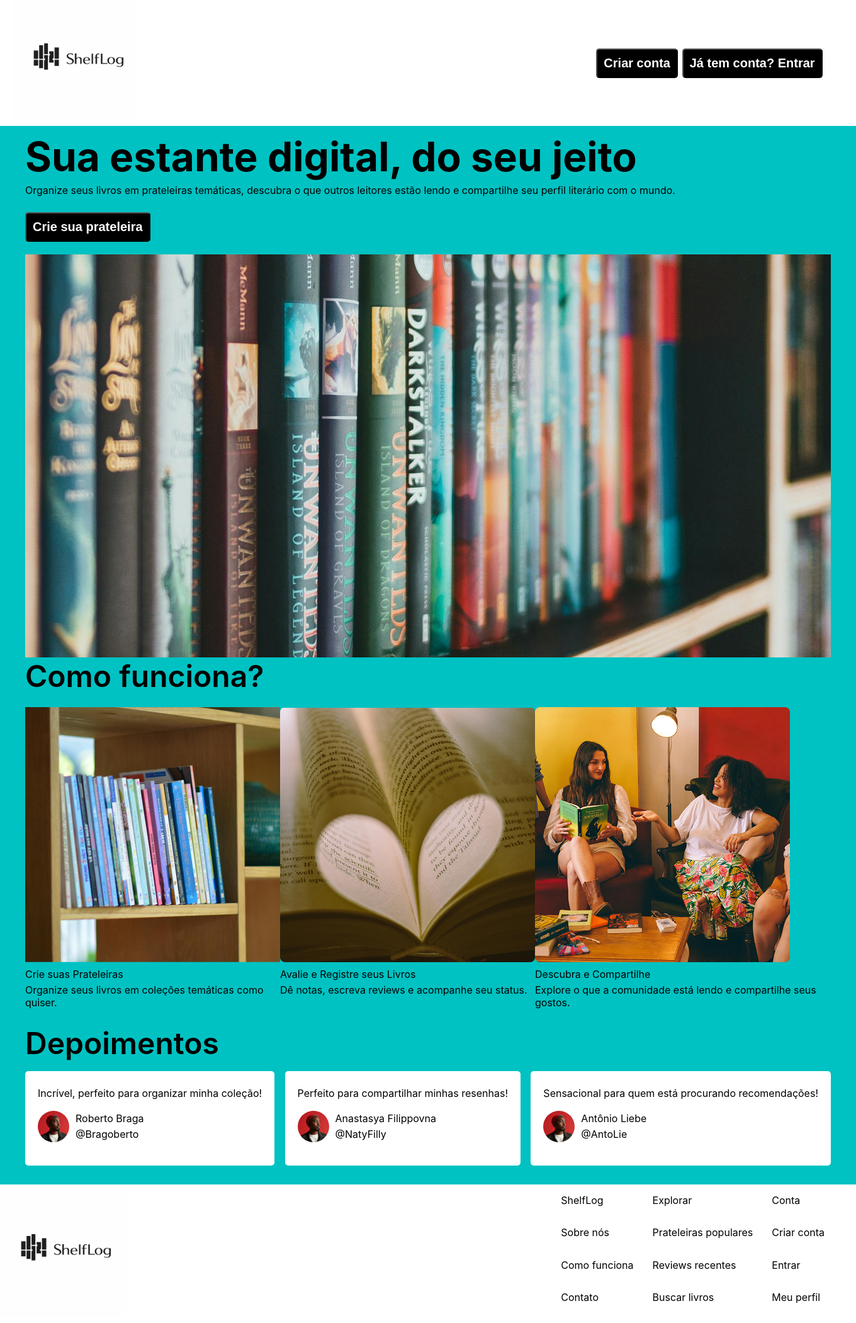
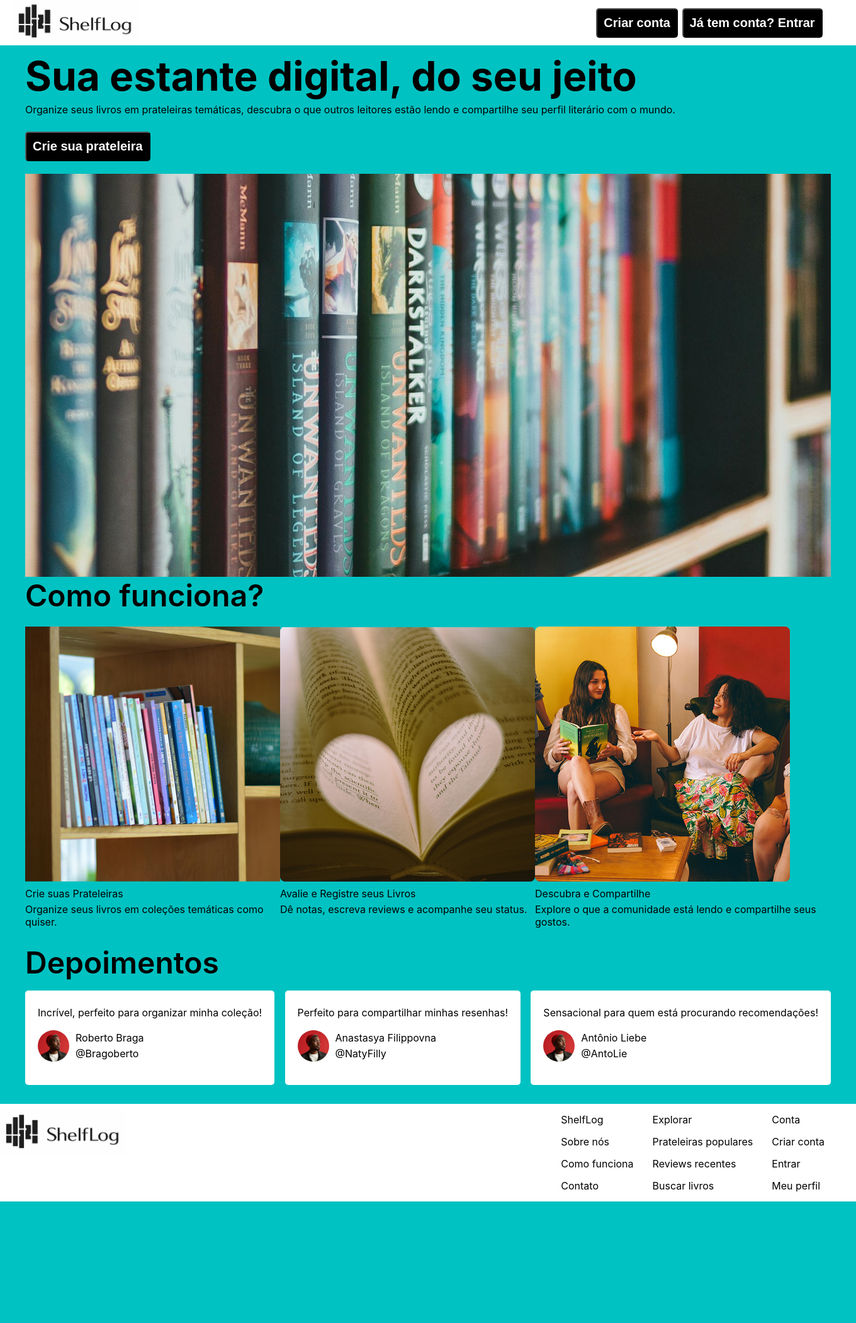
Before and after one commit to Arthur-Secundino/cefet-web-trabalho-final, a web app: file index.html in a window 1360 px wide. Shown: the whole page at 63% size. After the commit the page ends 1908 px from the top, so only its background shows below. Run offline with its HTML, style and script files only (its server is not run), Linux system fonts and the light colour scheme.

Commit message:
Ajustes na logo

```diff
--- a/styles/estilos_comuns.css
+++ b/styles/estilos_comuns.css
@@ -6,6 +6,8 @@
 body {
     font-family: "Inter";
     min-height: 100vh;
+    display: grid;
+    grid-template-rows: auto 1fr auto;
 }
 
 header {
@@ -17,7 +19,7 @@ header {
 
 .logo {
     width: 200px;
-    height: auto;
+    height: 72.36px;
 }
 
 nav {
```
Also changed, not shown: imgs/logo.png.
